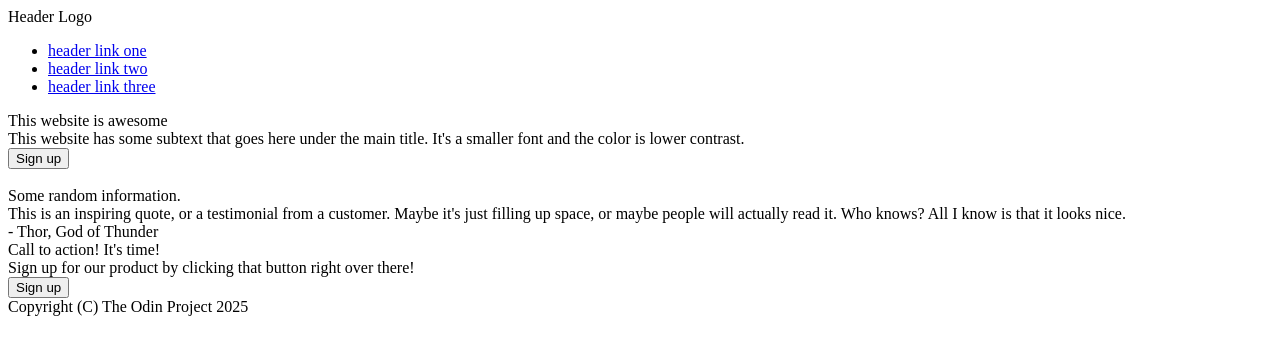
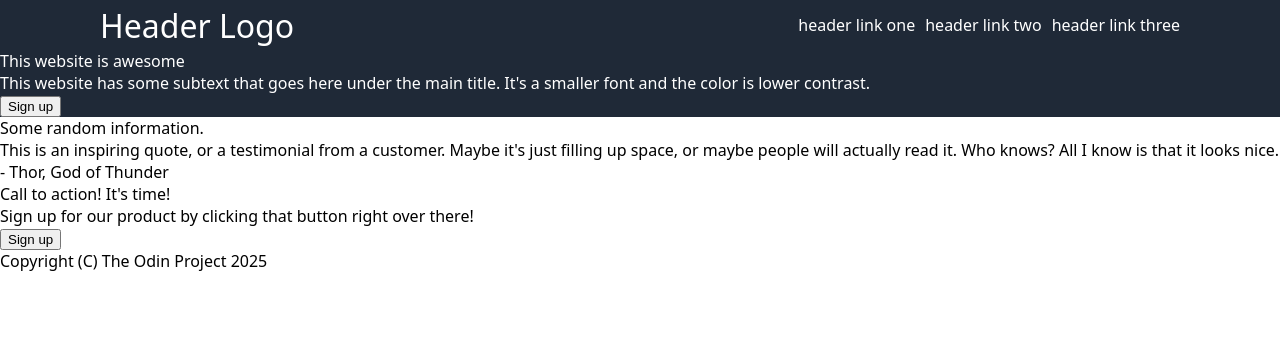
Before and after one commit to karote-karotajs/odin-landingpage, a plain HTML site: page index.html in a window 1280 px wide. Drawn offline with Linux system fonts and the light colour scheme.

Commit message:
Add header and hero text styling

```diff
--- a/index.html
+++ b/index.html
@@ -31,12 +31,12 @@
                 </div>
             </div>
             <div class="heroimage">
-                <img href="">
+                <img href="./images/css-image.jpg">
             </div>
 
         </div>
         <div class="info">
-            <div class="header">
+            <div class="infoheader">
                 Some random information.
             </div>
             <div class="images">
--- a/styles.css
+++ b/styles.css
@@ -0,0 +1,49 @@
+body {
+    font-family: system-ui, -apple-system, BlinkMacSystemFont, 'Segoe UI', Roboto, Oxygen, Ubuntu, Cantarell, 'Open Sans', 'Helvetica Neue', sans-serif;
+    display: flex;
+    flex-direction: column;
+    margin: 0;
+    padding: 0;
+}
+
+li {
+    list-style-type: none;
+}
+
+a {
+    text-decoration: none;
+    color: white;
+}
+
+ul {
+    padding: 0;
+    margin: 0;
+    display: flex;
+    margin-right: 100px;
+    gap: 10px;
+}
+
+.header{
+    display: flex;
+    background-color: #1f2937;
+    color: white;
+    height: 50px;
+    justify-content: space-between;
+    align-items: center;
+}
+
+.header .logo {
+    font-size: 32px;
+    margin-left: 100px
+}
+
+.herotext-container {
+    display: flex;
+    background-color: #1f2937;
+    color: white;
+}
+
+.herotext {
+    display: flex;
+    flex-direction: column;
+}
```
Also changed, not shown: images/css-image.jpg (added).
